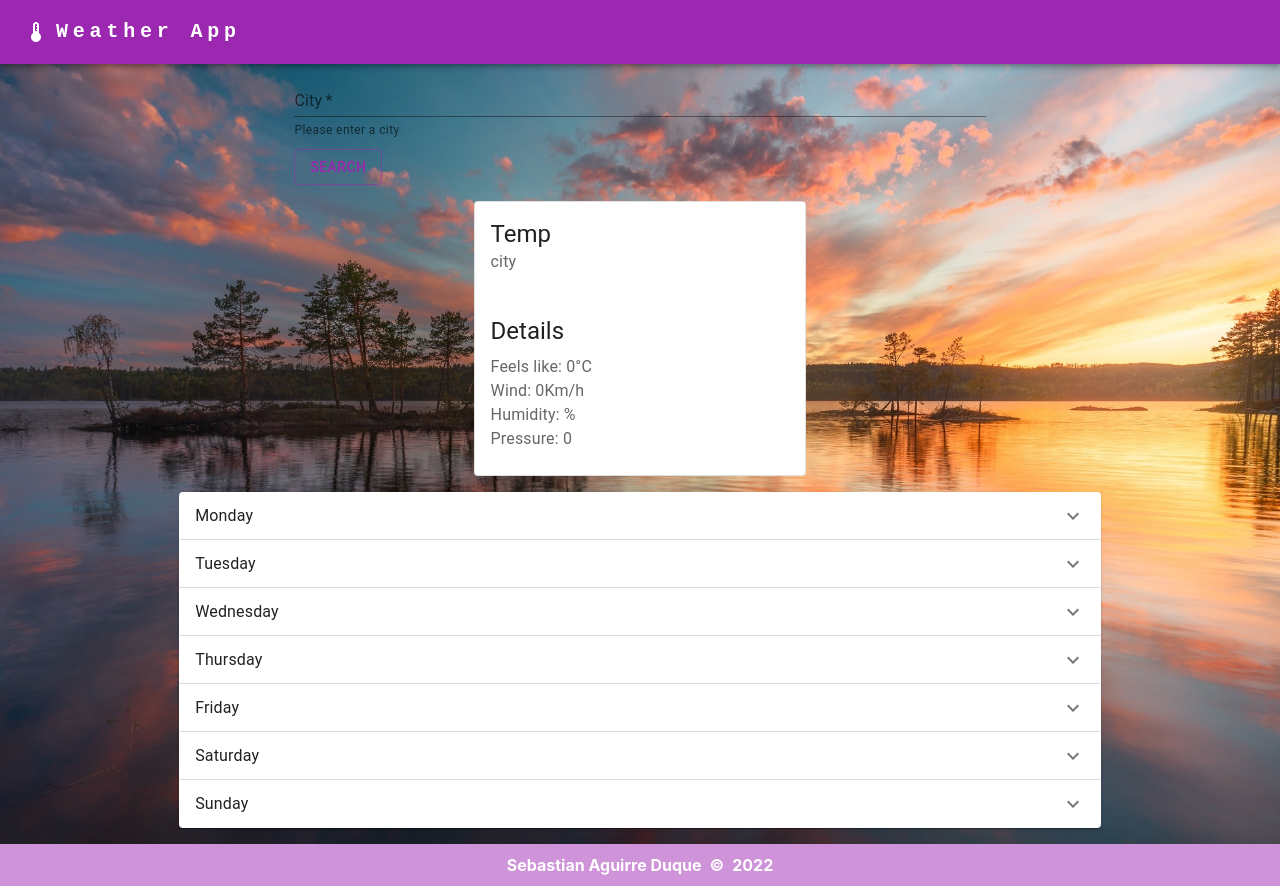
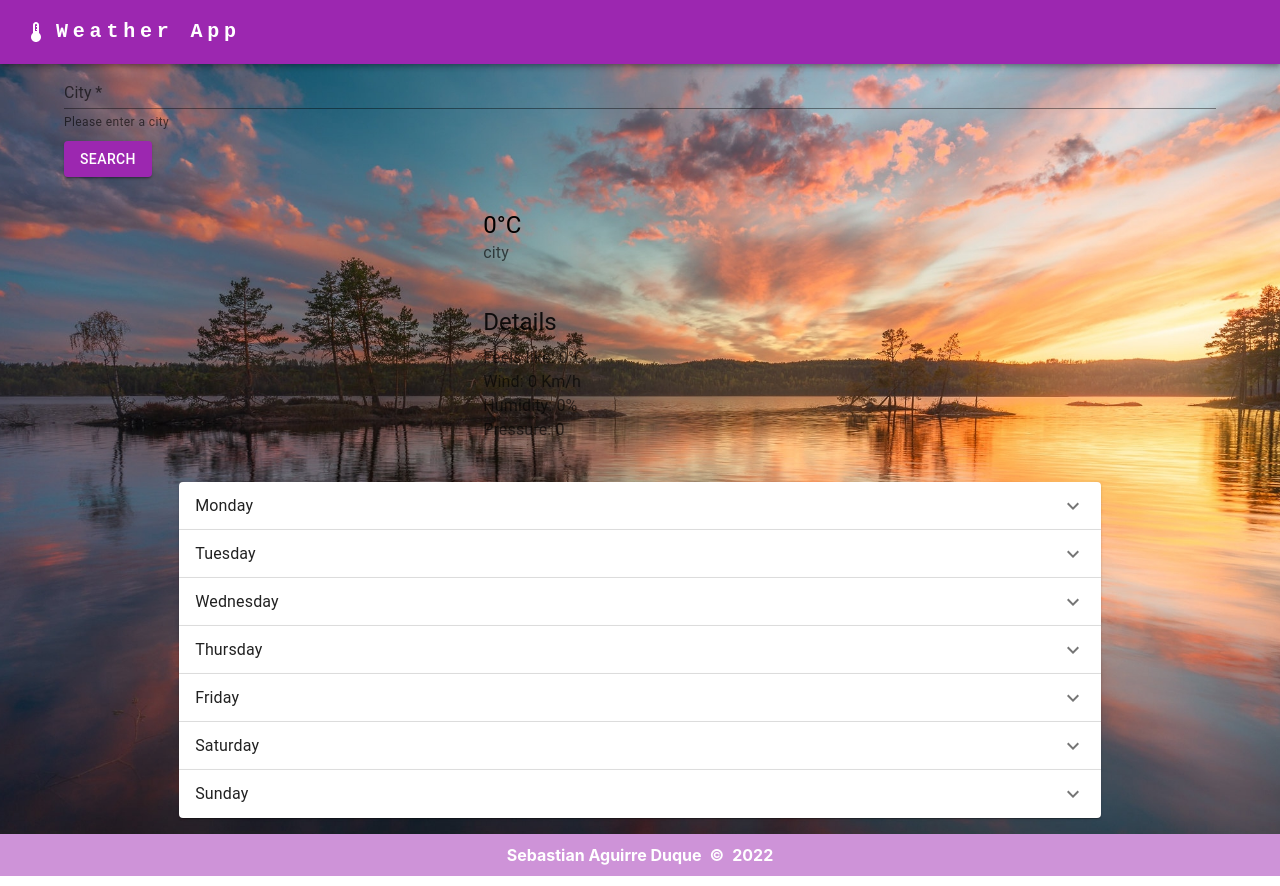
Before and after one commit to sad-sad-094/Weather_App, a React (Create React App) app: page / in a window 1280 px wide. Built offline with nearby package versions, Linux system fonts and the light colour scheme.

Commit message:
Style changes
Add classname to components and MaterialUI props

```diff
--- a/src/App.js
+++ b/src/App.js
@@ -86,25 +86,25 @@ function App() {
 
         <Box
           component="form"
-          sx={{ margin: '.5rem auto', width: '60%' }}
-          noValidate
+          Validate
           autoComplete="off"
+          className="input_field"
         >
 
           <TextField id="standard-basic" label="City" variant="standard" size="small" fullWidth color="secondary" helperText="Please enter a city" required={true} type="text" name="city" onChange={setLoc} />
 
-          <Button variant="outlined" color="secondary" sx={{ margin: ".5rem 0" }} onClick={searchLocation}>Search</Button>
+          <Button variant="contained" color="secondary" sx={{ margin: ".5rem 0" }} onClick={searchLocation}>Search</Button>
 
         </Box>
 
         <Box maxWidth="30%" component="div" sx={{ margin: ".5rem auto" }} >
 
-          <Card variant="outlined" color="secondary" sx={{ margin: '.4rem' }} raised="true">
+          <div className="weather_card">
 
             {data.main ? <CardHeader
               title={`${data.main.temp.toFixed()}°C`}
               subheader={data.name} /> : <CardHeader
-              title='Temp'
+              title='0°C'
               subheader='city' />}
 
             {data.weather ? <Typography variant="h5" color="text.primary" gutterBottom>
@@ -124,14 +124,14 @@ function App() {
                 Feels like: 0°C
               </Typography>}
               {data.wind ? <Typography variant="body1" color="text.secondary">
-                Wind: {data.wind.speed.toFixed()}Km/h
+                Wind: {data.wind.speed.toFixed()} Km/h
               </Typography> : <Typography variant="body1" color="text.secondary">
-                Wind: 0Km/h
+                Wind: 0 Km/h
               </Typography>}
               {data.main ? <Typography variant="body1" color="text.secondary">
                 Humidity: {data.main.humidity.toFixed()}%
               </Typography> : <Typography variant="body1" color="text.secondary">
-                Humidity: %
+                Humidity: 0%
               </Typography>}
               {data.main ? <Typography variant="body1" color="text.secondary">
                 Pressure: {data.main.pressure}
@@ -141,7 +141,7 @@ function App() {
 
             </CardContent>
 
-          </Card>
+          </div>
 
         </Box>
 
```
